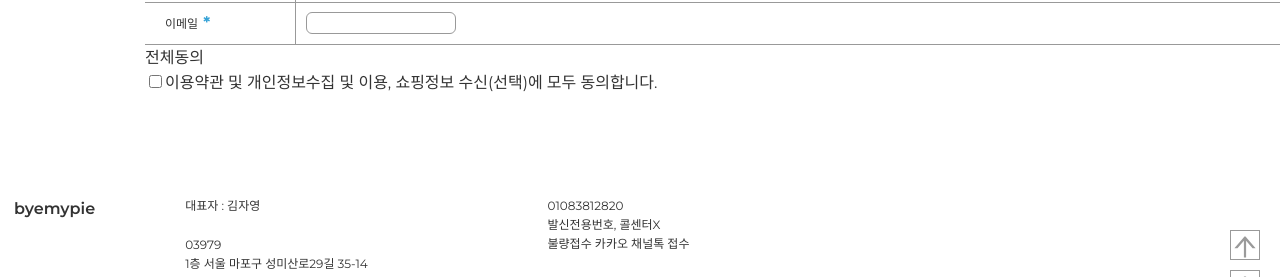
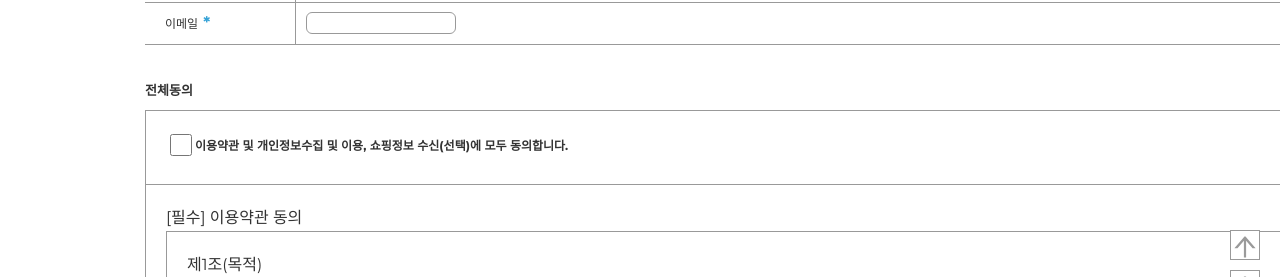
Before and after one commit to HajinKimm/Web_byemypie, a React (Vite) app in the folder byemypie_react/: page / in a window 1280 px wide. Both pictures are taken after a click on the item "JOIN". Shown: the part 475-752 px from the top of the page. Built offline with nearby package versions, Linux system fonts and the light colour scheme; some icons are missing.

Commit message:
join style UPDATE

```diff
--- a/byemypie_react/src/page/Join.jsx
+++ b/byemypie_react/src/page/Join.jsx
@@ -80,16 +80,26 @@ const Join = () => {
                         </colgroup>
                         <tbody>
                             <tr>
-                                <td>
+                                <td className='chkAll'>
                                     <input type="checkbox" name='termsAll' onChange={changeCheckboxTerms} checked={termsData.filter(i=>i.isChk===false).length < 1}/>
                                     <label htmlFor='termsAll'>이용약관 및 개인정보수집 및 이용, 쇼핑정보 수신(선택)에 모두 동의합니다.</label>
                                 </td>
                             </tr>
                             <tr>
-                                <td>
-                                    {/* <label>{termsData[0].title}</label> */}
-                                    {/* <p>{termsData[0].desc}</p> */}
-                                    {/* <input type="checkbox" name={termsData[0].category} checked={termsData[0].isChk} /> */}
+                                <td className='chk1'>
+                                    <label>{termsData[0].title}</label>
+                                    <p>{termsData[0].desc}</p>
+                                    <input type="checkbox" name={termsData[0].category} checked={termsData[0].isChk} />
+                                </td>
+                            </tr>
+                            <tr>
+                                <td className='chk2'>
+
+                                </td>
+                            </tr>
+                            <tr>
+                                <td className='chk3'>
+
                                 </td>
                             </tr>
                         </tbody>
--- a/byemypie_react/src/styled/SideStyle.js
+++ b/byemypie_react/src/styled/SideStyle.js
@@ -159,6 +159,49 @@ export const JoinWrap = styled.div`
                     }
                 }
             }
+            h4{
+                font-weight: 700;
+                font-size: 13px;
+                margin: 35px 0px 10px;
+            }
+            .agreement{
+                height: 830px;
+                tr{
+                    border: 1px solid #999;
+                    td{
+                        box-sizing: border-box;
+                        padding: 20px;
+                        height: 250px;
+                        p{
+                            border: 1px solid #999;
+                            width: 1590px;
+                            height: 150px;
+                            overflow: auto;
+                            padding: 20px;
+                            white-space: pre-line;
+                        }
+                        &input[checkbox]{
+                            padding-right: 10px;
+                        }
+                        &.chkAll{
+                            height: 60px;
+                            input{
+                                width: 22px;
+                                height: 22px;
+                            }
+                            label{
+                                font-weight: 700;
+                                font-size: 12px;
+                                vertical-align: 6px;
+                            }
+                        }
+                        &.chk1{}
+                        &.chk2{}
+                        &.chk3{}
+
+                    }
+                }
+            }
 
         }
     }
```
